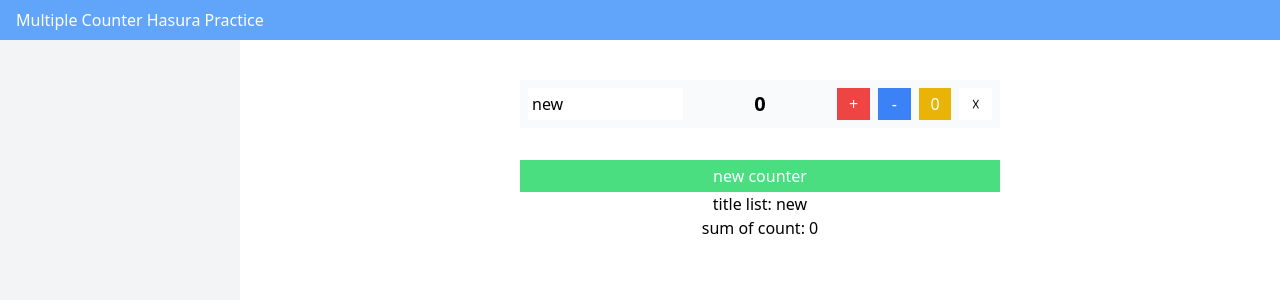
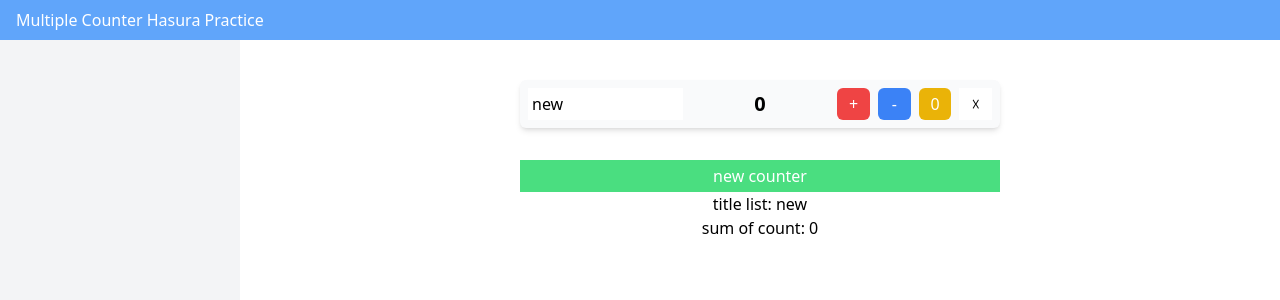
Before and after one commit to pon0204/react-sandbox, a React (Vite) app in the folder hasura-practice/: page / in a window 1280 px wide. Shown: the top 300 px of the page. Built offline with nearby package versions, Linux system fonts and the light colour scheme.

Commit message:
chore: UI微調整

```diff
--- a/hasura-practice/src/features/counters/conponents/Counter.tsx
+++ b/hasura-practice/src/features/counters/conponents/Counter.tsx
@@ -44,7 +44,7 @@ export const Counter: FC<Props> = ({ counter }) => {
   }
 
   return (
-    <div className='bg-gray-50 p-2 grid grid-cols-3 text-center items-center mb-4'>
+    <div className='bg-gray-50 p-2 grid grid-cols-3 text-center items-center mb-4 shadow-md rounded-md'>
       <div>
         <input
           type='text'
@@ -58,13 +58,13 @@ export const Counter: FC<Props> = ({ counter }) => {
         <p className='font-bold text-xl'>{counter.count}</p>
       </div>
       <div className='grid grid-cols-4  gap-x-2'>
-        <button className=' bg-red-500 text-white p-1' onClick={increment}>
+        <button className=' bg-red-500 text-white p-1 rounded-md' onClick={increment}>
           +
         </button>
-        <button className='bg-blue-500 text-white p-1' onClick={decrement}>
+        <button className='bg-blue-500 text-white p-1 rounded-md' onClick={decrement}>
           -
         </button>
-        <button className=' bg-yellow-500 text-white p-1' onClick={reset}>
+        <button className=' bg-yellow-500 text-white p-1 rounded-md' onClick={reset}>
           0
         </button>
         <button className='bg-white' onClick={deleteCounter}>
```
